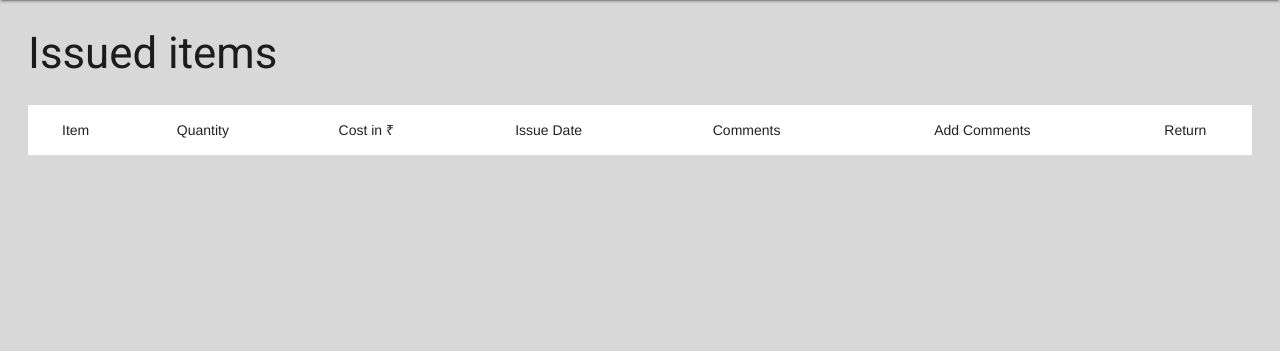
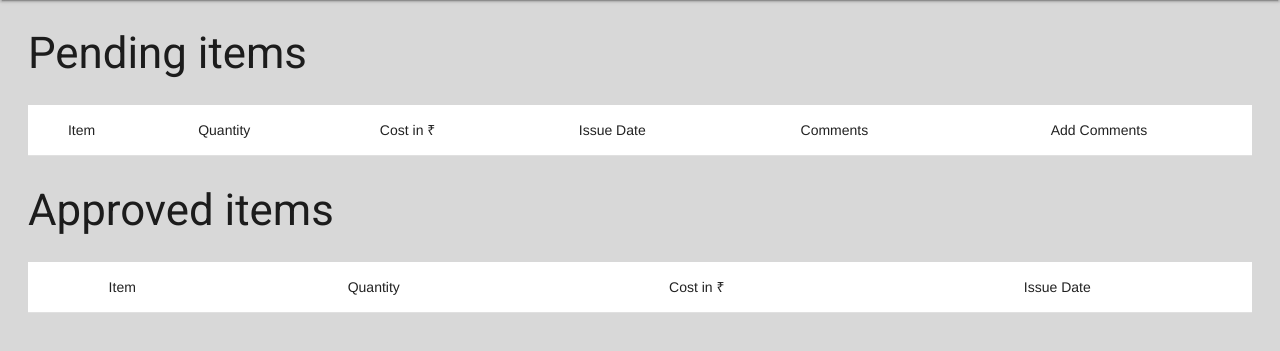
Before and after one commit to abhijeetmanhas/LAP-Inventory-Project, a Django app: template inv/templates/index.html in a window 1280 px wide. Shown: the part 112-463 px from the top of the page. Run offline with Django 3.2, Linux system fonts and the light colour scheme; data comes from the database, SQL or seed files in the repository; tables that the repository leaves empty hold one stand-in row (values such as "Sample post"); the template is opened without the code that fills it: values that come from a table or form of the project are taken from there, most other values are stand-ins (such as "Sample title", 1, 10 or a date in 2020); lists and menus that the app fills with data are empty; some libraries are stand-ins or nearby versions.

Commit message:
added admin approval without refresh

```diff
--- a/inv/forms.py
+++ b/inv/forms.py
@@ -22,6 +22,7 @@ class Comment(forms.Form):
 class Return(forms.Form):
     pk = forms.IntegerField(widget=forms.HiddenInput())
     ret = forms.BooleanField(widget=forms.HiddenInput(), required=False)
+    req = forms.BooleanField(widget=forms.HiddenInput(), required=False)
 
 
 class CommentForm(forms.ModelForm):
@@ -36,7 +37,7 @@ class ReturnForm(forms.ModelForm):
 
     class Meta:
         model = Rental
-        fields = ('returned', )
+        fields = ('approved', 'requested')
 
 
 class RentForm(forms.ModelForm):
@@ -46,6 +47,7 @@ class RentForm(forms.ModelForm):
     quantity = forms.IntegerField(widget=forms.NumberInput(
         attrs={'class': 'mdl-textfield__input'}))
     price = forms.FloatField(widget = forms.HiddenInput(), required = False)
+    requested = forms.BooleanField(initial=True)
 
     class Meta:
         model = Rental
--- a/inv/models.py
+++ b/inv/models.py
@@ -65,9 +65,10 @@ class Rental(models.Model):
     object = models.ForeignKey(Inventory, on_delete=models.CASCADE)
     quantity = models.IntegerField()
     price = models.FloatField(null=True, default=0)
-    returned = models.BooleanField(default=False)
+    approved = models.BooleanField(default=False)
+    requested = models.BooleanField(default=True)
     issue_date = models.DateField(default=datetime.date.today)
     comments = models.TextField(max_length=500, null=True, blank=True)
 
     def __str__(self):
-        return self.user.first_name + " - " + self.object.name
+        return self.user.email + " - " + self.object.name + "-" + str(self.quantity)
--- a/inv/templates/index.html
+++ b/inv/templates/index.html
@@ -27,7 +27,7 @@
   <main class="mdl-layout__content">
     <section class="mdl-layout__tab-panel is-active" id="fixed-tab-1">
       <div class="page-content">
-        <h3>Issued items</h3>
+        <h3>Pending items</h3>
         <table class="highlight centered responsive-table booked">
         <thead>
           <tr>
@@ -37,7 +37,7 @@
             <th>Issue Date</th>
             <th>Comments</th>
             <th>Add Comments</th>
-            <th>Return</th>
+            <!--<th>Return</th>-->
           </tr>
         </thead>
 
@@ -65,6 +65,7 @@
                     {% endif %}
                     {% endfor %}
                   </td>
+                  <!--
                   <td>
                     <form method="post">
                       {% csrf_token %}
@@ -72,6 +73,7 @@
                       <button type="submit" name="return">Return</button>
                     </form>
                   </td>
+                -->
                 {% endif %}
               {% endfor %}
             </tr>
@@ -81,22 +83,17 @@
 
       </table>
 
-<!--
-      <h3>Returned Items</h3>
+
+        <h3>Approved items</h3>
         <table class="highlight centered responsive-table booked">
         <thead>
           <tr>
             <th>Item</th>
             <th>Quantity</th>
-          <th>Quantity in</th>
-          <th>Price</th>
+            <th>Cost in ₹</th>
             <th>Issue Date</th>
-          <th>Comments</th>
-          <th>Add Comments</th>
-          <th>Returned</th>
           </tr>
         </thead>
-
 
         <tbody>
           {% for form in allreturns %}
@@ -106,28 +103,8 @@
                 {% if rent.pk == form.pk.value %}
                   <td>{{ rent.object }}</td>
                   <td>{{ rent.quantity }}</td>
-                <td>{{rent.qtyUnit}}</td>
                   <td>{{ rent.price }}</td>
                   <td>{{ rent.issue_date }}</td>
-                <td>{{ rent.comments }}</td>
-                <td>
-                  {% for formm in allcomments %}
-                  {% if formm.pk.value == form.pk.value %}
-                    <form method="post">
-                      {% csrf_token %}
-                      {% for field in formm %}
-                        {{ field }}
-                      {% endfor %}
-                      <button type="submit" name="comment">Submit</button>
-                    </form>
-                  {% endif %}
-                  {% endfor %}
-                </td>
-                <td>
-                  <i class="material-icons">
-                    done
-                  </i>
-                </td>
                 {% endif %}
               {% endfor %}
             </tr>
@@ -136,7 +113,8 @@
         </tbody>
 
       </table>
-  -->
+
+
       </div>
     </section>
     <section class="mdl-layout__tab-panel" id="fixed-tab-2">
```
Also changed, not shown: inv/views.py (+17 -10 lines), db.sqlite3, inv/migrations/0011_rental_requested.py (added), inv/migrations/0012_auto_20201127_0846.py (added), inv/migrations/0013_auto_20201127_0856.py (added), inv/migrations/0014_auto_20201127_0906.py (added), inv/migrations/0015_auto_20201127_0909.py (added). Lines whose indentation alone changed are shown as unchanged.
